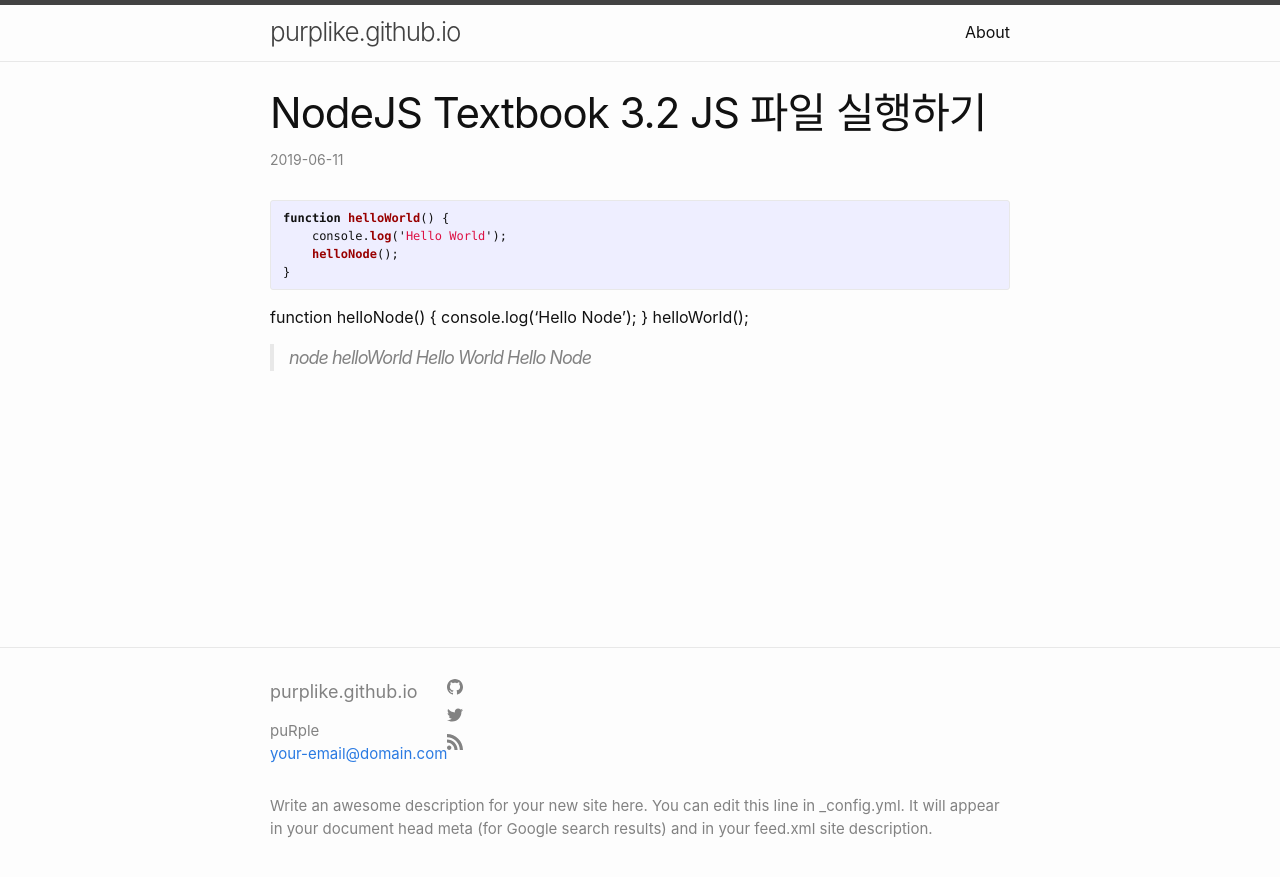
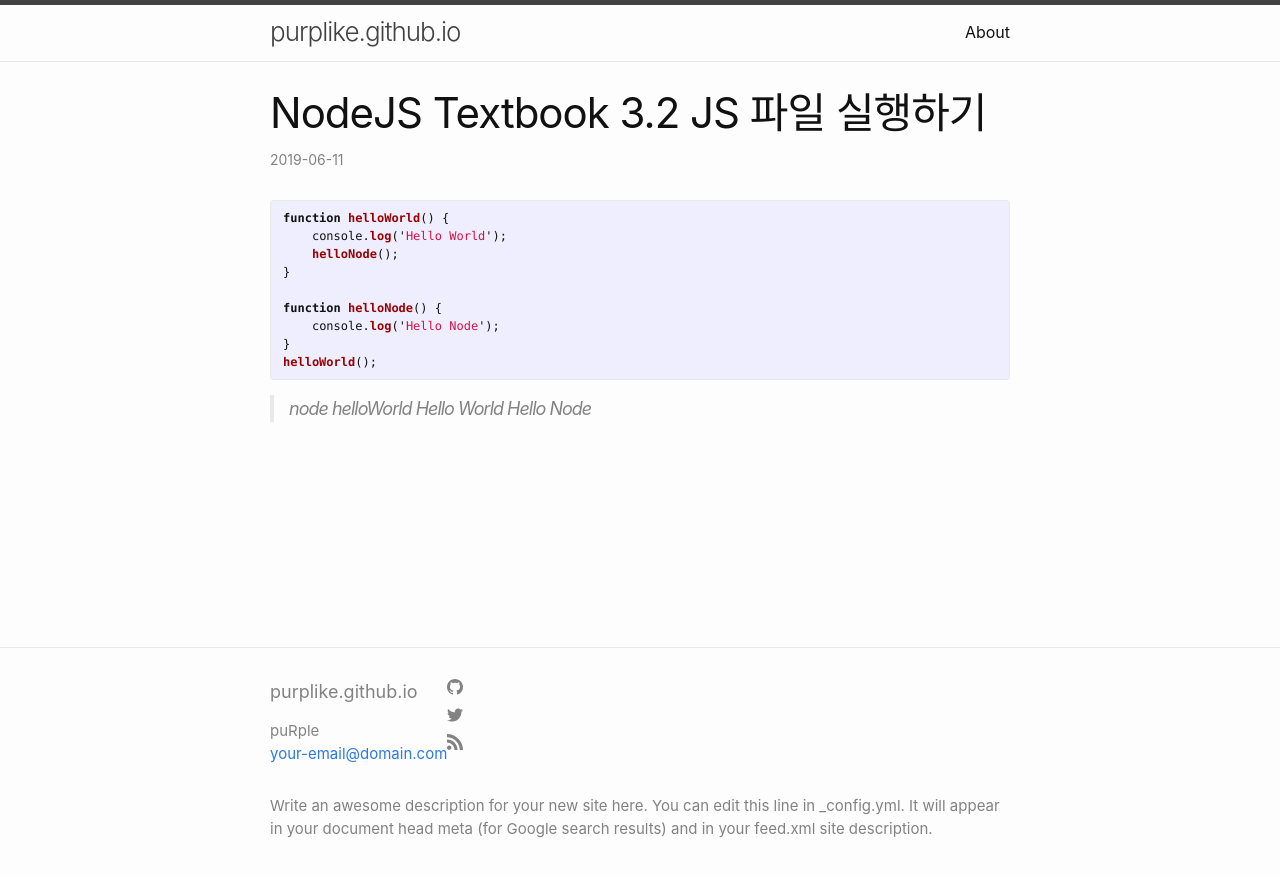
Before and after one commit to purplike/github.old, a Jekyll site: the page built from _posts/2019-06-11-NodeJS-Textbook-1-3.2-77-hellowWorld.md, in a window 1280 px wide. Shown: the top 877 px of the page. Built offline with Jekyll 4.4.1, drawn with Linux system fonts in a browser that asks for light colours.

Commit message:
Update 2019-06-11-NodeJS-Textbook-1-3.2-77-hellowWorld.md

```diff
--- a/_posts/2019-06-11-NodeJS-Textbook-1-3.2-77-hellowWorld.md
+++ b/_posts/2019-06-11-NodeJS-Textbook-1-3.2-77-hellowWorld.md
@@ -8,11 +8,12 @@ function helloWorld() {
     console.log('Hello World');
     helloNode();
 }
-{% endhighlight %}
+
 function helloNode() {
     console.log('Hello Node');
 }
 helloWorld();
+{% endhighlight %}
 
 >node helloWorld
 Hello World
```
